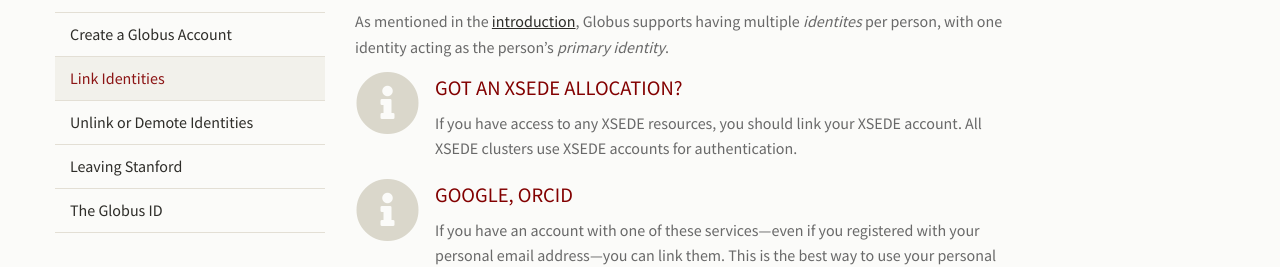
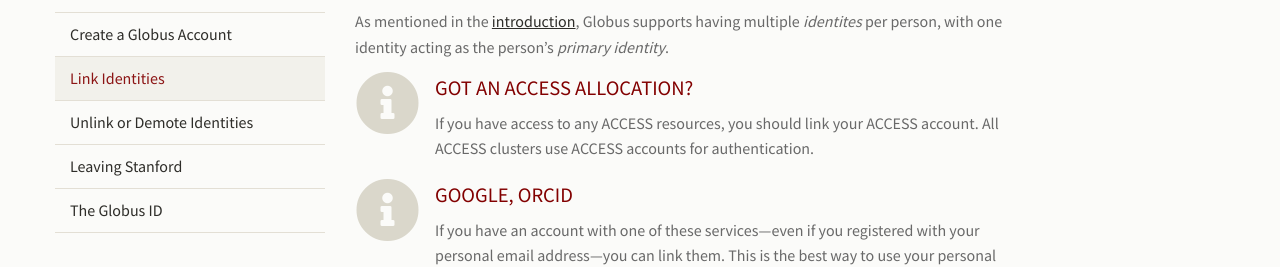
Before and after one commit to stanford-rc/globus.stanford.edu, a Jekyll site: the page built from accounts/link.md, in a window 1280 px wide and 900 px high. Shown: the part 339-606 px from the top of the window. Built offline with Jekyll 4.4.1, drawn with Linux system fonts in a browser that asks for light colours; nearby versions of some CDN libraries; comment, search, counter and statistics services are not loaded.

Commit message:
Change XSEDE to ACCESS

```diff
--- a/accounts/link.md
+++ b/accounts/link.md
@@ -11,8 +11,8 @@ supports having multiple _identites_ per person, with one identity acting as
 the person's _primary identity_.
 
 {% include info-box.html
-   header="Got an XSEDE Allocation?"
-   content="If you have access to any XSEDE resources, you should link your XSEDE account.  All XSEDE clusters use XSEDE accounts for authentication."
+   header="Got an ACCESS Allocation?"
+   content="If you have access to any ACCESS resources, you should link your ACCESS account.  All ACCESS clusters use ACCESS accounts for authentication."
 %}
 
 {% include info-box.html
```
